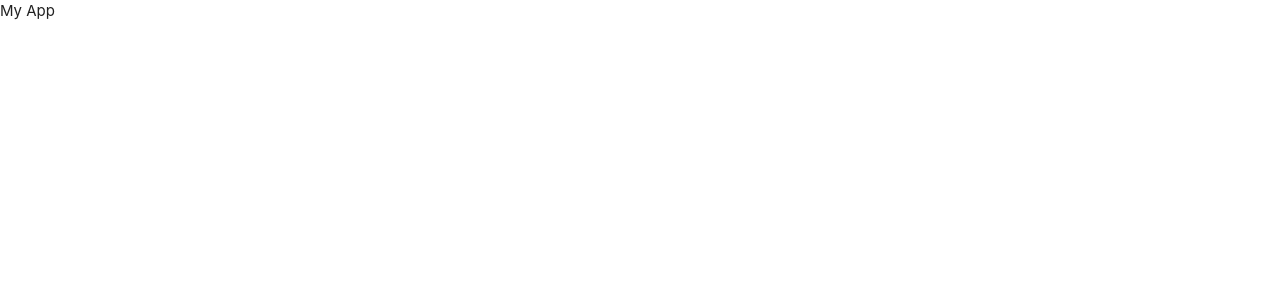
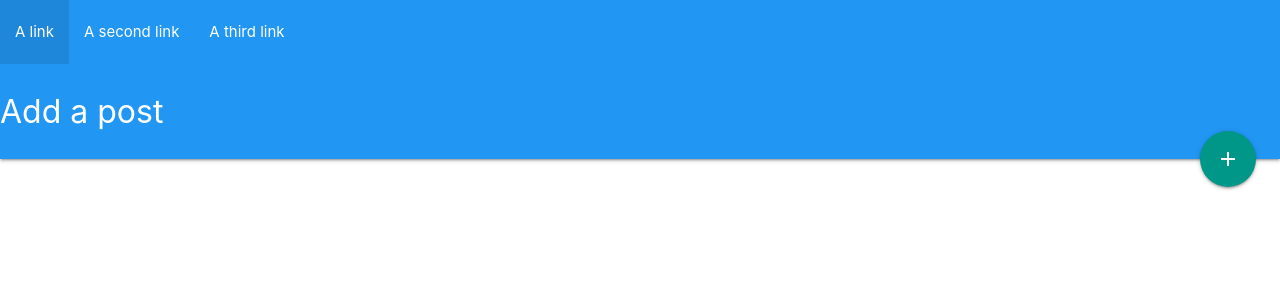
Before and after one commit to Swishyfishie/Journaling_App, a React (Create React App) app in the folder frontend/: page / in a window 1280 px wide. Shown: the top 300 px of the page. Built offline with nearby package versions, Linux system fonts and the light colour scheme.

Commit message:
add navbar

```diff
--- a/frontend/src/App.js
+++ b/frontend/src/App.js
@@ -1,16 +1,16 @@
-import React, { useEffect } from 'react'
+import React, { Fragment, useEffect } from 'react'
 import 'materialize-css/dist/css/materialize.min.css'
 import M from 'materialize-css/dist/js/materialize.min.js'
-
+import Navbar from './Components/Navbar'
 const App = () => {
   useEffect(() => {
     //initialize materialize js so I can use modals and stuff
     M.AutoInit()
   })
   return (
-    <div className="App">
-      My App
-    </div>
+    <Fragment>
+      <Navbar />
+    </Fragment>
   );
 }
 
--- /dev/null
+++ b/frontend/src/Components/Navbar.js
@@ -0,0 +1,25 @@
+import React from 'react'
+
+const Navbar = () => {
+    return (
+        <div>
+            <nav className="nav-extended blue" >
+                <div className="nav-wrapper">
+                    <ul>
+                        <li><a>A link</a></li>
+                        <li><a>A second link</a></li>
+                        <li><a>A third link</a></li>
+                    </ul>
+                </div>
+                <div className="nav-content">
+                    <span className="nav-title">Add a post</span>
+                    <a className="btn-floating btn-large halfway-fab waves-effect waves-light teal">
+                        <i className="material-icons">add</i>
+                    </a>
+                </div>
+            </nav>
+        </div>
+    )
+}
+
+export default Navbar
```
Also changed, not shown: frontend/src/Components/Posts/CreatePost.js (added), frontend/src/Components/Posts/Posts.js (added).
